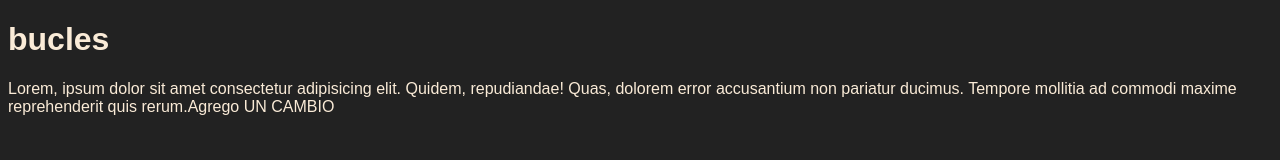
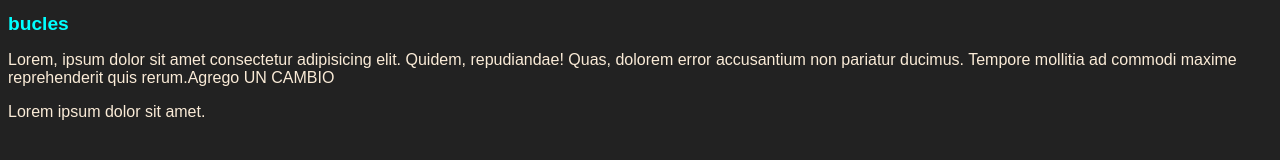
Before and after one commit to Alfredo89k/bucle-bootcamp64910, a plain HTML site: page index.html in a window 1280 px wide. Drawn offline with Linux system fonts and the light colour scheme.

Commit message:
cambios agregados 20/9

```diff
--- a/css/styles.css
+++ b/css/styles.css
@@ -3,3 +3,7 @@ body{
     background-color: #222;
     color: antiquewhite;
 }
+h1{
+    color: aqua;
+    font-size: larger;
+}
--- a/index.html
+++ b/index.html
@@ -10,6 +10,7 @@
     <h1>bucles</h1>
     <p>Lorem, ipsum dolor sit amet consectetur adipisicing elit. Quidem, repudiandae! Quas, dolorem error accusantium non pariatur ducimus. Tempore mollitia ad commodi maxime reprehenderit quis rerum.Agrego UN CAMBIO</p>
 
+    <p>Lorem ipsum dolor sit amet.</p>
     <script src="/js/while.js"></script>
 </body>
 </html>
```
